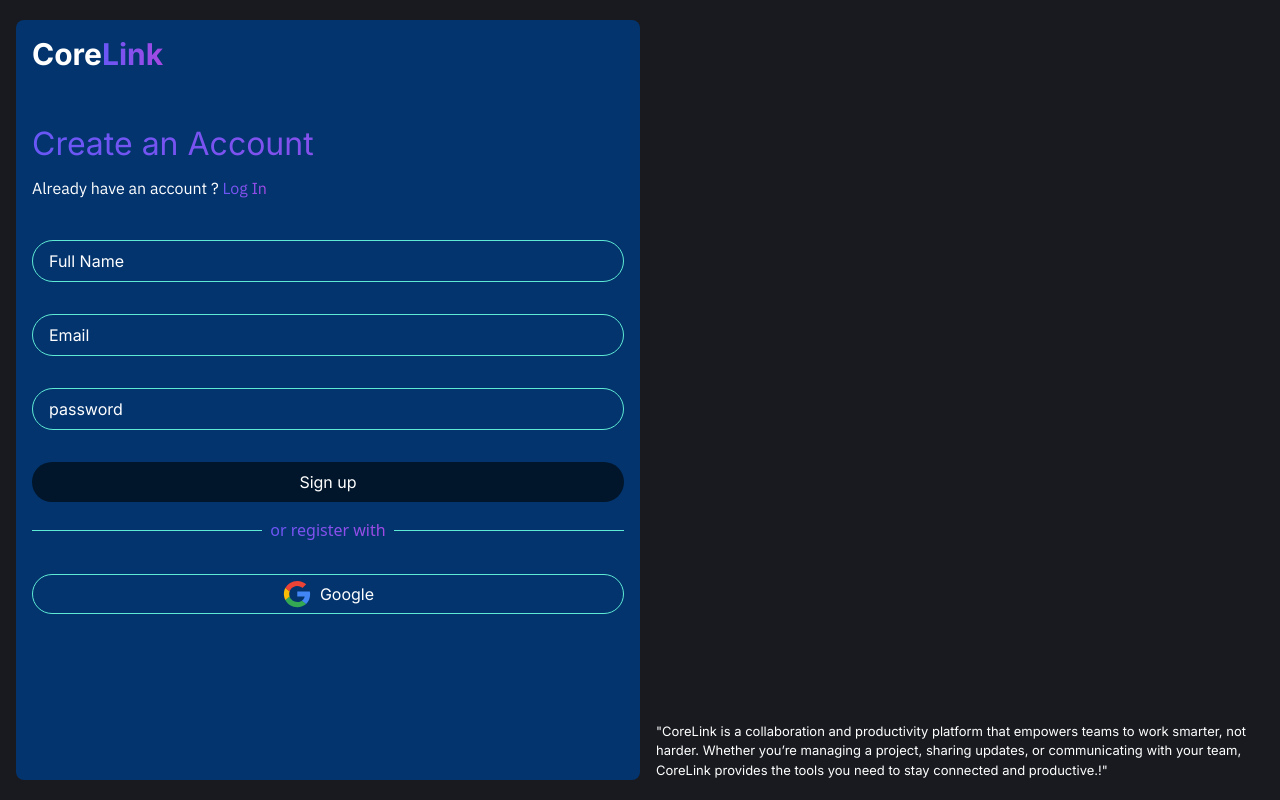
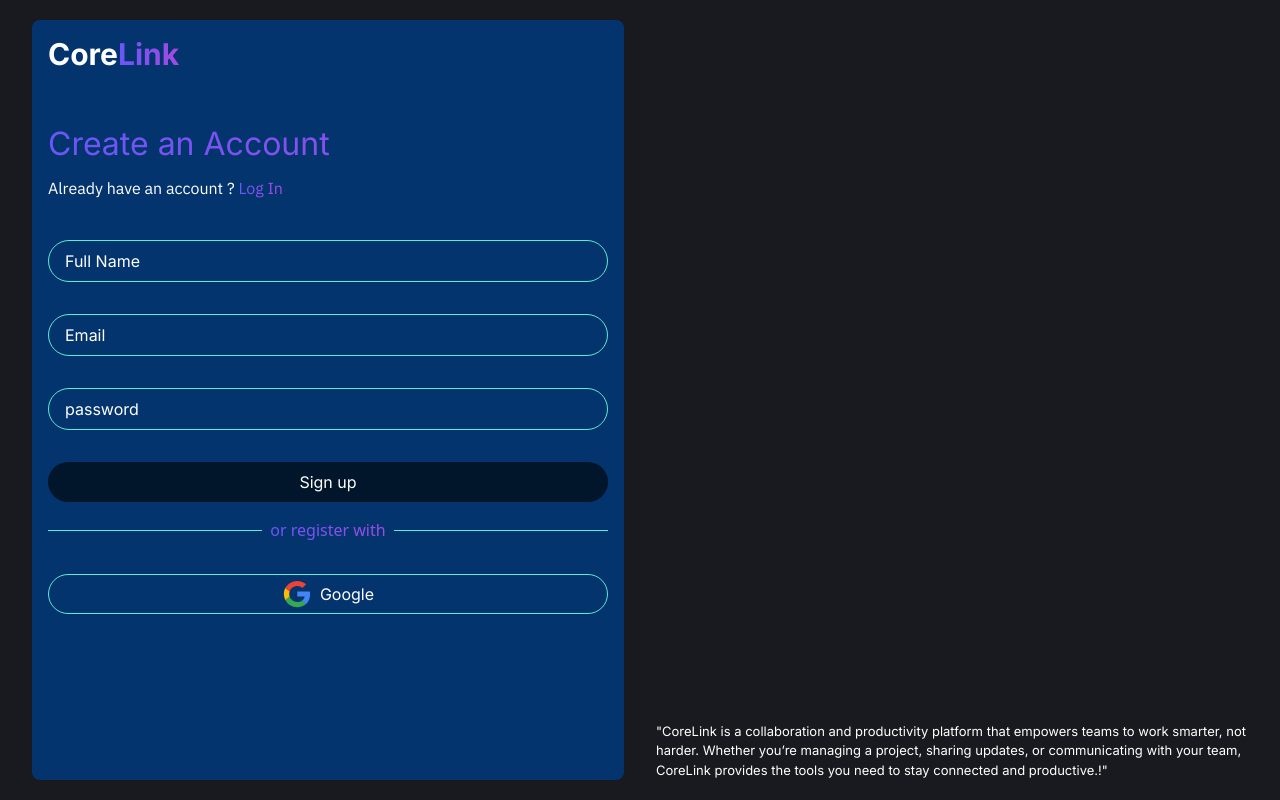
Before and after one commit to skido600/coreLink, a Next.js app: page /signup in a window 1280 px wide. Built offline with nearby package versions, Linux system fonts and the light colour scheme.

Commit message:
first commit v2

```diff
--- a/src/app/Components/HomeU.tsx
+++ b/src/app/Components/HomeU.tsx
@@ -4,7 +4,7 @@ function HomeU() {
   return (
     <>
       <main className="bg-[#181a1f] min-h-screen md:px-4 py-5 grid md:grid-cols-2 relative ">
-        <section className="bg-[#03346E] py-2 px-4  md:py-4 relative rounded-lg">
+        <section className="bg-[#03346E] py-2 px-4 mx-4  md:py-4 relative rounded-lg">
           <h1 className="text-3xl text-white font-inter font-bold">
             Core
             <span className="bg-gradient-to-r from-[#6857F6] to-[#A549E2] bg-clip-text text-transparent">
@@ -12,7 +12,7 @@ function HomeU() {
             </span>
           </h1>
           <article className=" flex flex-col justify-center  gap-y-8 mt-12">
-            <p className="bg-gradient-to-r text-[2rem] font-inter from-[#6857F6] to-[#A549E2] bg-clip-text text-transparent">
+            <p className="bg-gradient-to-r text-[2rem]  font-inter from-[#6857F6] to-[#A549E2] bg-clip-text text-transparent">
               Welcome to CoreLink
             </p>
 
--- a/src/app/Components/Login.tsx
+++ b/src/app/Components/Login.tsx
@@ -1,6 +1,6 @@
 import Link from "next/link";
 import React from "react";
-
+// import { FaRegEyeSlash } from "react-icons/fa";
 function Login() {
   return (
     <>
--- a/src/app/Components/Signup.tsx
+++ b/src/app/Components/Signup.tsx
@@ -6,7 +6,7 @@ function Signup() {
     <>
       {" "}
       <main className="bg-[#181a1f] min-h-screen md:px-4 py-5 grid md:grid-cols-2 relative ">
-        <section className="bg-[#03346E] py-2 px-4  md:py-4 relative rounded-lg">
+        <section className="bg-[#03346E] py-2 px-4 mx-4  md:py-4 relative rounded-lg">
           <h1 className="text-3xl text-white font-inter font-bold">
             Core
             <span className="bg-gradient-to-r from-[#6857F6] to-[#A549E2] bg-clip-text text-transparent">
```
